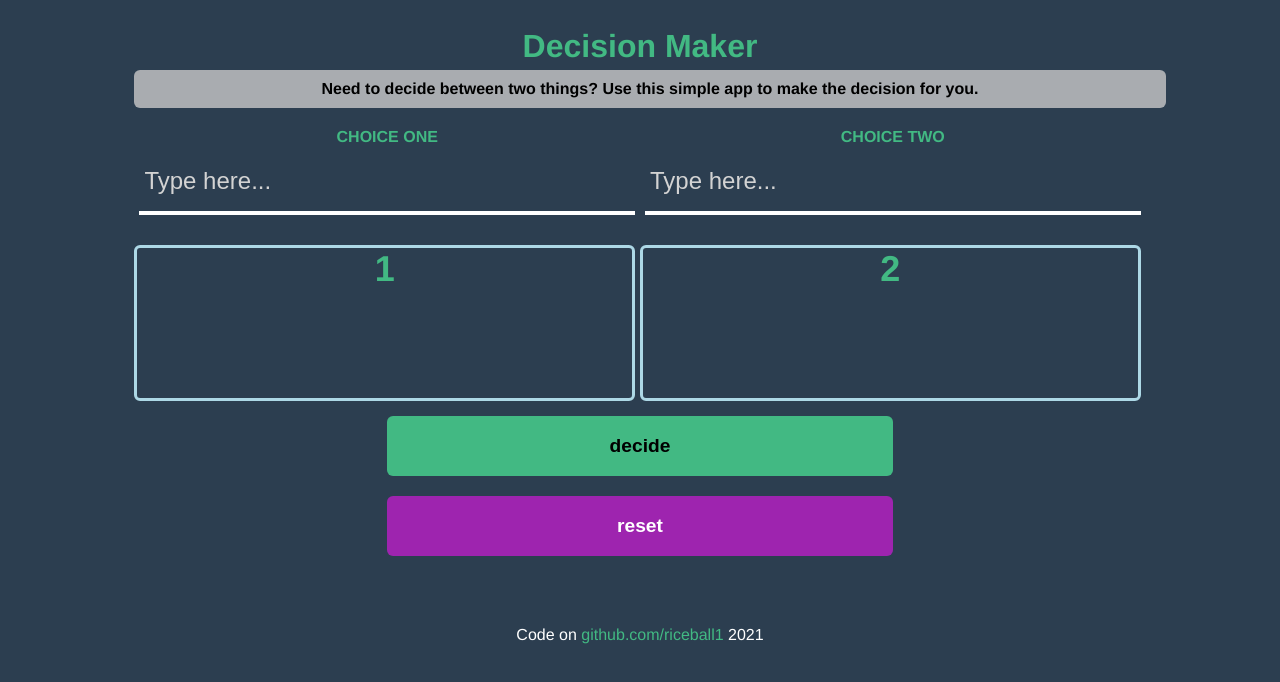
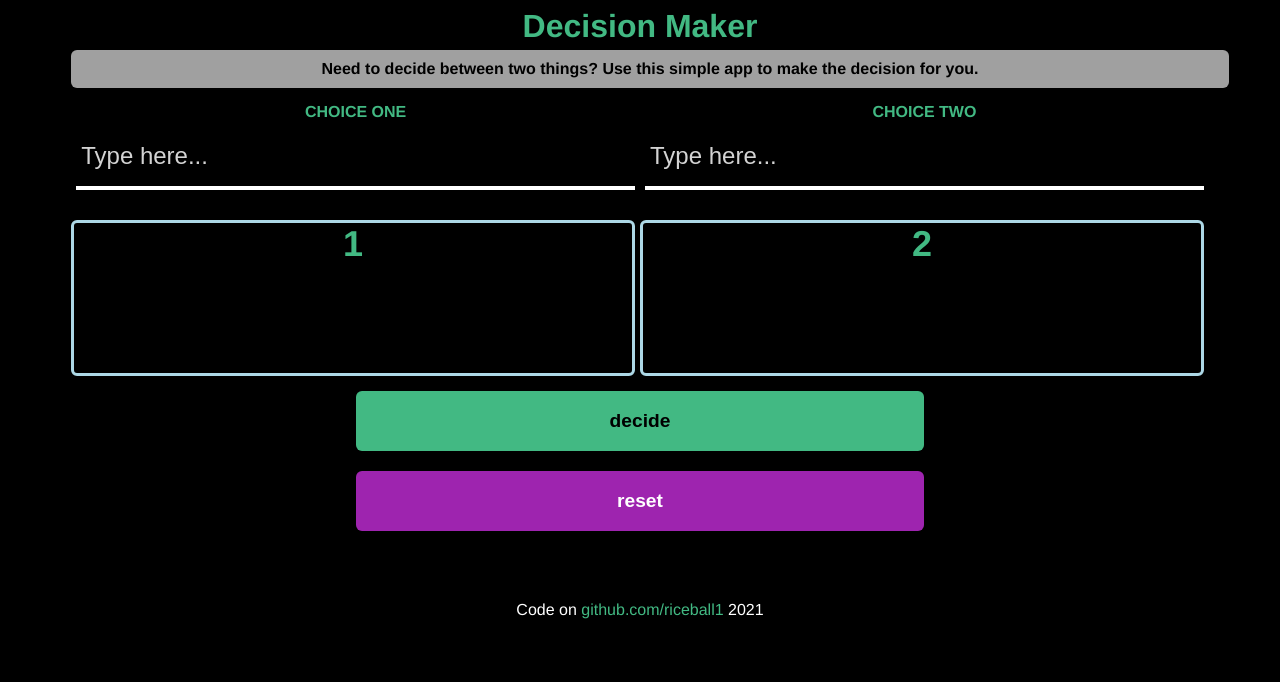
Before and after one commit to riceball1/decision-maker, a Vue app: page / in a window 1280 px wide. Shown: the top 682 px of the page. Built offline with nearby package versions, Linux system fonts and the light colour scheme.

Commit message:
Fix accessibility issues

```diff
--- a/public/index.html
+++ b/public/index.html
@@ -1,5 +1,5 @@
 <!DOCTYPE html>
-<html lang="">
+<html lang="en">
   <head>
     <meta charset="utf-8">
     <meta http-equiv="X-UA-Compatible" content="IE=edge">
--- a/src/App.vue
+++ b/src/App.vue
@@ -19,7 +19,7 @@ export default {
   -webkit-font-smoothing: antialiased;
   -moz-osx-font-smoothing: grayscale;
   text-align: center;
-  background-color: #2c3e50;
-  color: white;
+  background-color: #000;
+  color: #fff;
 }
 </style>
--- a/src/components/Main.vue
+++ b/src/components/Main.vue
@@ -1,5 +1,5 @@
 <template>
-  <div class="main">
+  <main class="main">
     <header>
       <h1>{{ msg }}</h1>
       <p class="description">
@@ -60,7 +60,7 @@
       </button>
     </div>
     <footer>Code on <a hre="https://github.com/riceball1/decision-maker">github.com/riceball1</a> 2021</footer>
-  </div>
+  </main>
 </template>
 
 <script>
@@ -112,7 +112,6 @@ export default {
 <!-- Add "scoped" attribute to limit CSS to this component only -->
 <style scoped>
 header {
-  margin: 10px auto;
   width: 100%;
 }
 h1 {
@@ -141,8 +140,7 @@ a {
 }
 .main {
  margin: 0 auto;
- padding: 10px;
- width: 80%;
+ width: 90%;
 }
 .box {
   display: flex;
```
